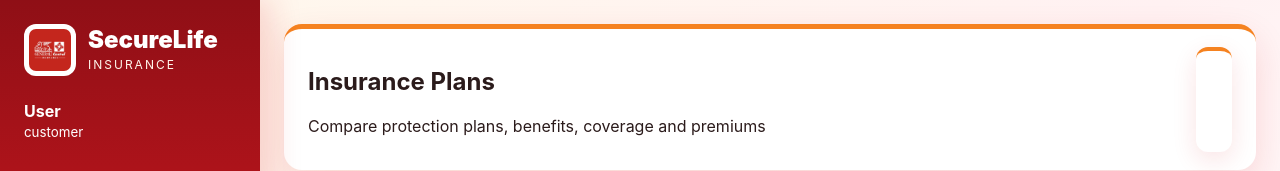
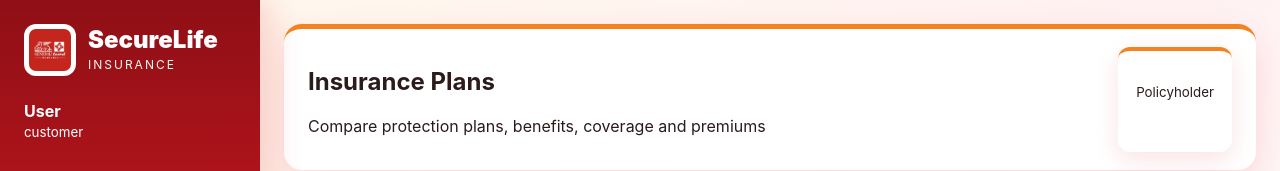
Before and after one commit to mummy7791/insurance-app, a React (Vite) app in the folder frontend/: page /insurance-plans in a window 1280 px wide. Shown: the top 171 px of the page. Built offline with nearby package versions, Linux system fonts and the light colour scheme; no server answers.

Commit message:
ui: present customer role as policyholder

```diff
--- a/frontend/src/components/Topbar.tsx
+++ b/frontend/src/components/Topbar.tsx
@@ -21,7 +21,7 @@ export default function Topbar({
       <div className="user-box">
         <strong>{user.name}</strong>
         <br />
-        <small>{user.role}</small>
+        <small>{user.role === "customer" || !user.role ? "Policyholder" : user.role}</small>
       </div>
     </div>
   );
```
